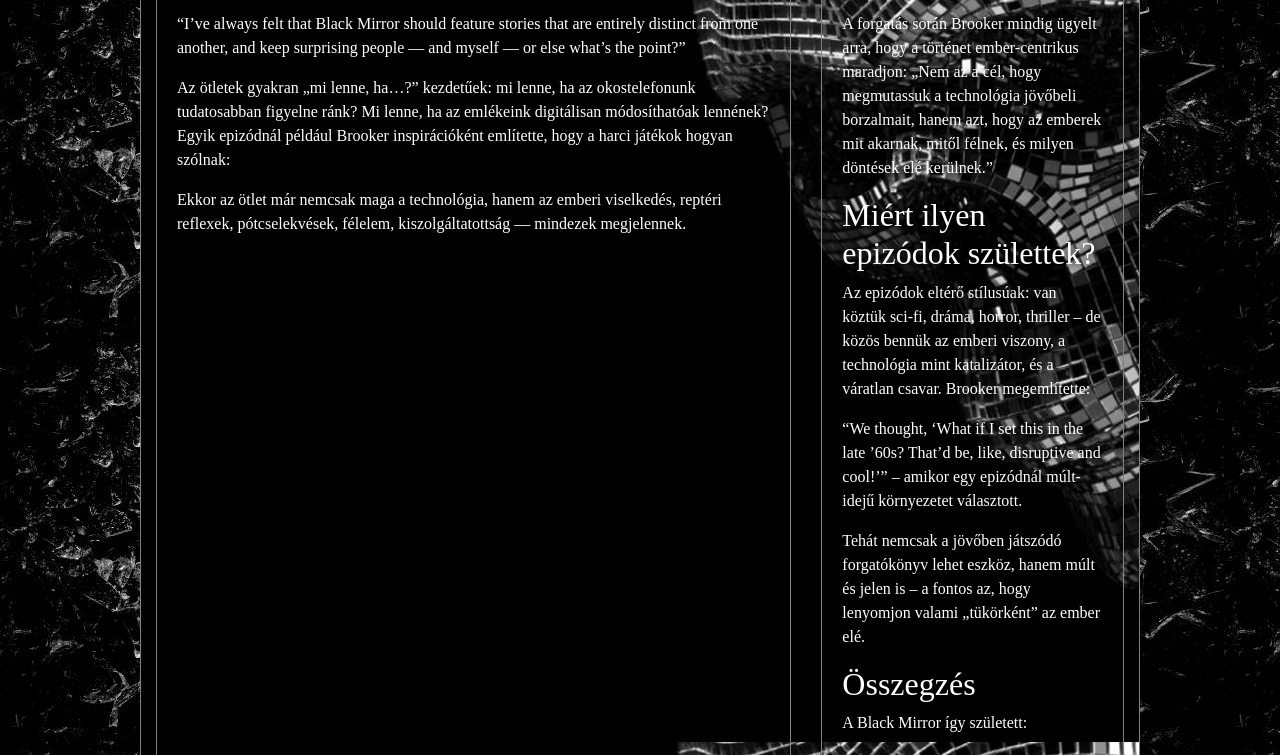
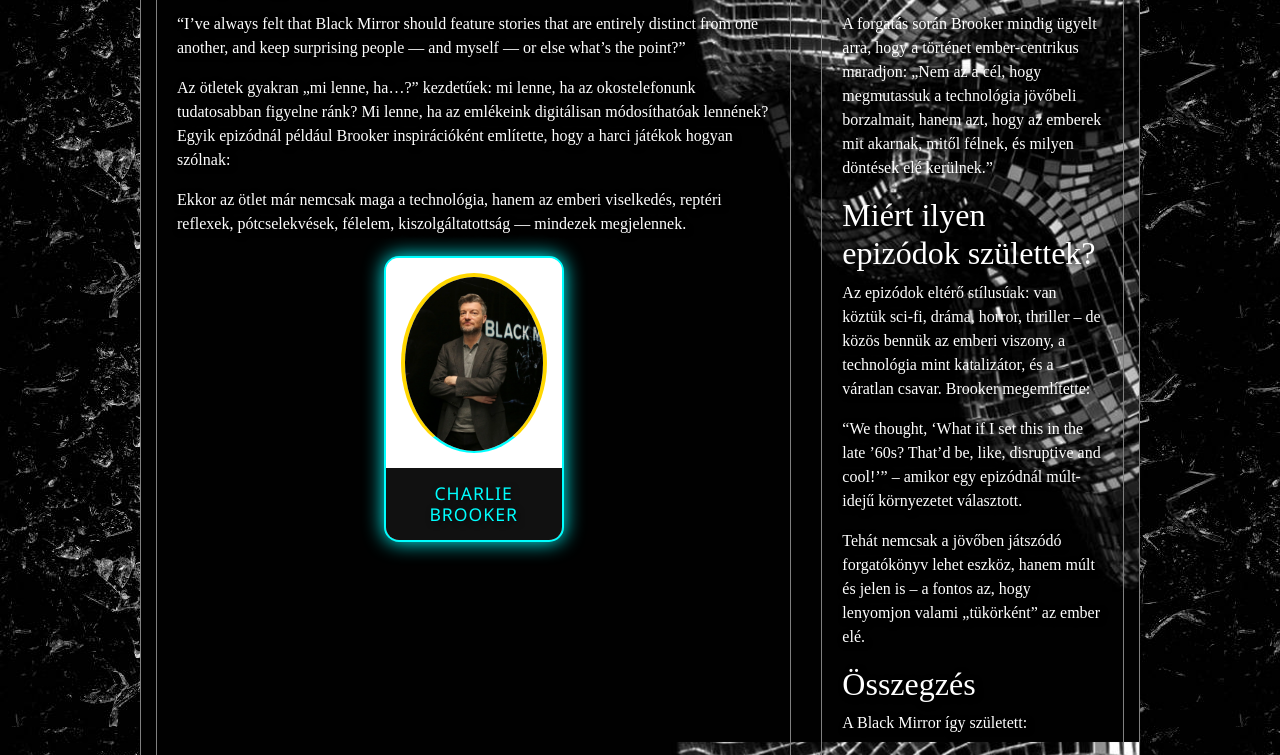
Before and after one commit to HalaszDominika2000/Projektmunka, a PHP site: page /filmszerkesztok.html in a window 1280 px wide. Shown: the part 909-1664 px from the top of the page. Run offline with PHP 8.4, Linux system fonts and the light colour scheme; some libraries are stand-ins or nearby versions.

Commit message:
profil kiindulasi alap

```diff
--- a/filmszerkesztok.html
+++ b/filmszerkesztok.html
@@ -33,10 +33,12 @@
                 <div class="collapse navbar-collapse" id="navbarNav">
                     <ul class="navbar-nav">
                         <li class="nav-item">
-                            <a class="nav-link text-white" aria-current="page" href="index.html"><i class="bi bi-house" style="font-size:20px"></i> Főoldal</a>
+                            <a class="nav-link text-white" aria-current="page" href="index.html"><i class="bi bi-house"
+                                    style="font-size:20px"></i> Főoldal</a>
                         </li>
                         <li class="nav-item">
-                            <a class="nav-link active text-light" href="evadok.html"><i class="bi bi-camera-reels" style="font-size:20px"></i> Évadok</a>
+                            <a class="nav-link active text-light" href="evadok.html"><i class="bi bi-camera-reels"
+                                    style="font-size:20px"></i> Évadok</a>
                         </li>
                         <li class="nav-item">
                             <a class="nav-link text-light" href="#">Benkő Lili oldala</a>
@@ -45,10 +47,12 @@
                             <a class="nav-link text-light" href="#">Somodóczki Mónika oldala</a>
                         </li>
                         <li class="nav-item">
-                            <a class="nav-link text-light" href="evadokjsgyak.html"><i class="bi bi-camera-video" style="font-size:18px"></i> Évadok js-sel gyak</a>
+                            <a class="nav-link text-light" href="evadokjsgyak.html"><i class="bi bi-camera-video"
+                                    style="font-size:18px"></i> Évadok js-sel gyak</a>
                         </li>
                         <li class="nav-item">
-                            <a class="nav-link text-light" href="filmszerkesztok.html"><i class="bi bi-pen" style="font-size:18px"></i> Film szerkesztők</a>
+                            <a class="nav-link text-light" href="filmszerkesztok.html"><i class="bi bi-pen"
+                                    style="font-size:18px"></i> Film szerkesztők</a>
                         </li>
                         <!--<li class="nav-item">
                             <a class="nav-link" href="#"></a>
@@ -80,6 +84,14 @@
                 inspirációként említette, hogy a harci játékok hogyan szólnak:</p>
             <p>Ekkor az ötlet már nemcsak maga a technológia, hanem az emberi viselkedés, reptéri reflexek,
                 pótcselekvések, félelem, kiszolgáltatottság — mindezek megjelennek.</p>
+            <div class="szerkeszto-profil">
+                <div class="kep-kontener">
+                    <img src="Kepek/alkoto.jpg" alt="Szerkesztő képe" class="profil-kep">
+                </div>
+                <div class="nev-kontener">
+                    <h3 class="szerkeszto-nev">Charlie Brooker</h3>
+                </div>
+            </div>
         </article>
         <aside>
             <h2>Írás, forgatás, nehézségek</h2>
--- a/stilus.css
+++ b/stilus.css
@@ -194,9 +194,108 @@
     background-size: cover;       /* kitölti a teljes teret */
     background-repeat: no-repeat; /* nem ismétlődik */
     background-position: center top;  /* középre igazítja */
-   background-attachment: fixed; /* opcionális: "parallax" hatás, ha szeretnéd */
+    background-attachment: fixed; /* opcionális: "parallax" hatás, ha szeretnéd */
     min-height: 100vh;            /* minimum teljes képernyőmagasság */
 }
+
+.szerkeszto-profil {
+  width: 220px;
+  background: linear-gradient(145deg, #f0f0f0, #e0e0e0);
+  border-radius: 20px;
+  box-shadow: 0 8px 20px rgba(0,0,0,0.2);
+  overflow: hidden;
+  text-align: center;
+  margin: 20px auto;
+  transition: transform 0.3s;
+}
+
+.szerkeszto-profil:hover {
+  transform: scale(1.05);
+}
+
+.kep-kontener {
+  background-color: #fff;
+  padding: 15px;
+}
+
+.profil-kep {
+  width: 120px;
+  height: 120px;
+  border-radius: 50%;
+  object-fit: cover;
+  border: 4px solid #ffd700;
+}
+
+.nev-kontener {
+  background-color: #ffd700;
+  padding: 10px 0;
+}
+
+.szerkeszto-nev {
+  margin: 0;
+  font-family: 'Segoe UI', sans-serif;
+  font-size: 1.2em;
+  color: #333;
+}
+
+
+/* Konténer, ahol a profilok sorba rendezhetők */
+.profil-container {
+  display: flex;
+  flex-wrap: wrap;           /* Több sorban is rendezhető */
+  gap: 30px;
+  justify-content: center;
+  padding: 40px;
+  background-color: #111;    /* Sötét Black Mirror hangulat */
+  min-height: 100vh;
+  font-family: 'Segoe UI', sans-serif;
+}
+
+/* Egy profil stílusa */
+.szerkeszto-profil {
+  width: 180px;
+  background-color: #1a1a1a;
+  border: 2px solid #00ffff;
+  border-radius: 15px;
+  overflow: hidden;
+  text-align: center;
+  box-shadow: 0 0 20px #00ffff;
+  transition: transform 0.3s, box-shadow 0.3s;
+}
+
+.szerkeszto-profil:hover {
+  transform: scale(1.05);
+  box-shadow: 0 0 40px #00ffff;
+}
+
+/* Profilkép */
+.profil-kep {
+  width: 100%;
+  height: 180px;
+  object-fit: cover;
+  border-bottom: 2px solid #00ffff;
+  transition: transform 0.3s;
+}
+
+.szerkeszto-profil:hover .profil-kep {
+  transform: scale(1.1);
+}
+
+/* Név konténer */
+.nev-kontener {
+  background-color: #111;
+  padding: 15px 10px;
+}
+
+.szerkeszto-nev {
+  margin: 0;
+  color: #00ffff;
+  font-size: 1.1em;
+  text-transform: uppercase;
+  letter-spacing: 1px;
+}
+
+
 
 
 /* Reszponzívitás */
```
Also changed, not shown: Kepek/alkoto.jpg (renamed from Kepek/alkoto.webp).
